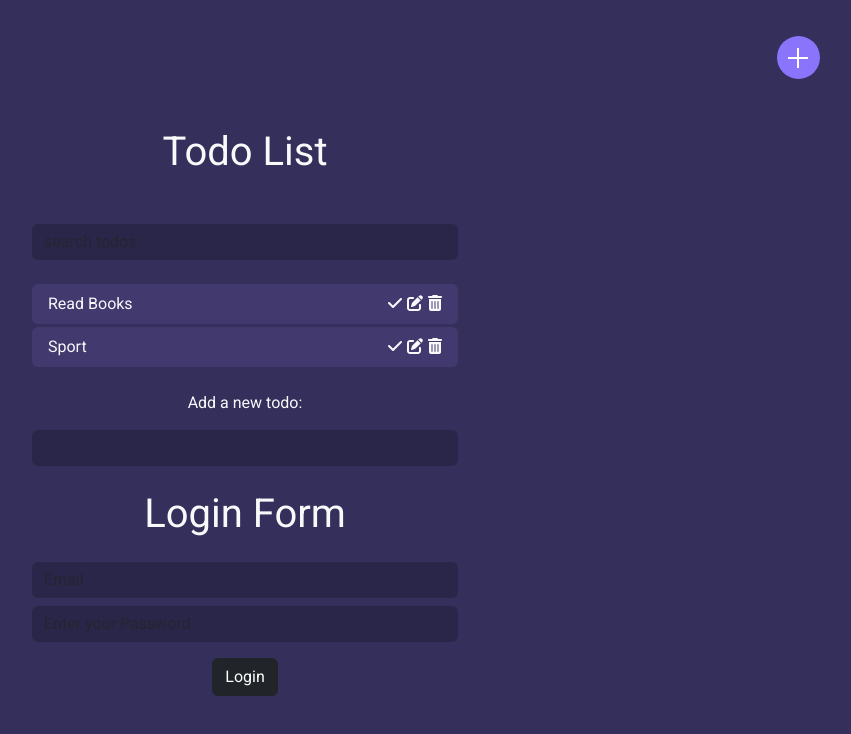
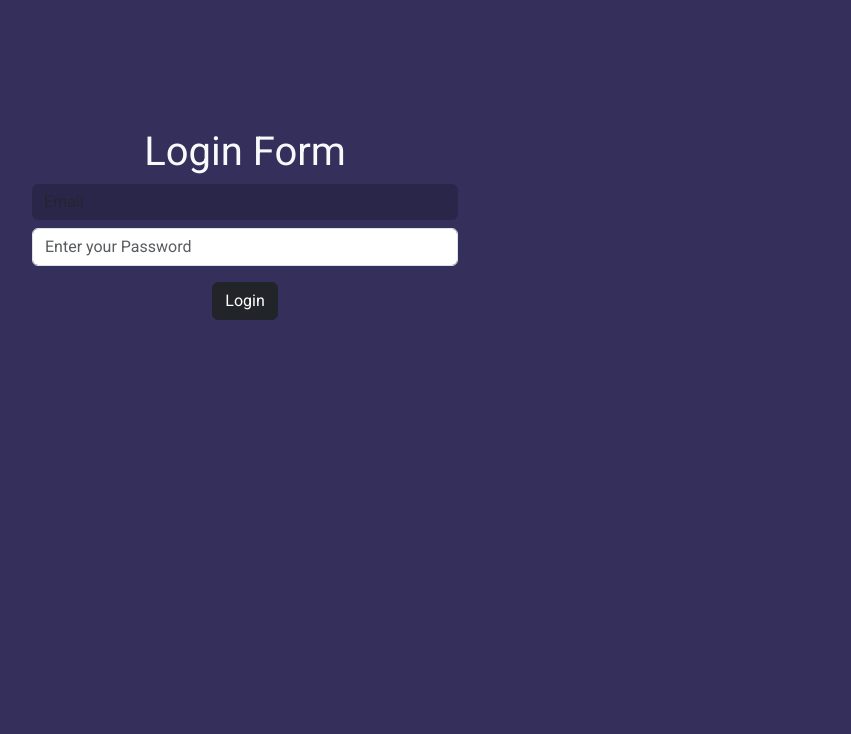
Before and after one commit to MdAmine/todo-app-2024, a React (Vite) app: page / in a window 1280 px wide. Shown: the top 734 px of the page, without its empty margins (395-1246 px from the left). Built offline with nearby package versions, Linux system fonts and the light colour scheme; the HTML template or start-up script is replaced by a standard one.

Commit message:
login-logout-Add-delete

```diff
--- a/src/App.tsx
+++ b/src/App.tsx
@@ -1,112 +1,24 @@
+import React, { useState } from 'react';
 import "bootstrap/dist/css/bootstrap.css";
-import FloatingButton from "./components/UI/FloatingButton";
-import { FontAwesomeIcon } from "@fortawesome/react-fontawesome";
-import {
-  faCheck,
-  faPenToSquare,
-  faTrashAlt,
-} from "@fortawesome/free-solid-svg-icons";
-import "./App.css";
+import Login from "./components/Login/Login";
+import Todolist from "./components/Todo/Todolist";
 
 function App() {
+  const [isLoggedIn, setIsLoggedIn] = useState(false);
+
+
+  const handleLogin = () => {
+    setIsLoggedIn(true);
+  };
+  const handleLogout=()=>{
+    setIsLoggedIn(false);
+  }
+
   return (
     <>
-      <div className="container">
-        <header className="text-center text-light my-4">
-          <h1 className="mb-5">Todo List</h1>
-          <input
-            type="text"
-            className="form-control m-auto"
-            name="search"
-            placeholder="search todos"
-          />
-        </header>
+      {!isLoggedIn && <Login onLogin={handleLogin} />}
 
-        <ul className="list-group todos mx-auto text-light">
-          <li
-            className={`list-group-item d-flex justify-content-between align-items-center`}
-          >
-            <span>Read Books</span>
-            <div>
-              <FontAwesomeIcon
-                style={{
-                  marginRight: "0.3em",
-                }}
-                icon={faCheck}
-                className="pointer"
-              />
-
-              <FontAwesomeIcon
-                style={{
-                  marginRight: "0.3em",
-                }}
-                icon={faPenToSquare}
-                className="pointer"
-              />
-              <FontAwesomeIcon icon={faTrashAlt} className="pointer" />
-            </div>
-          </li>
-        </ul>
-
-        <ul className="list-group todos mx-auto text-light">
-          <li
-            className={`list-group-item d-flex justify-content-between align-items-center`}
-          >
-            <span>Sport</span>
-            <div>
-              <FontAwesomeIcon
-                style={{
-                  marginRight: "0.3em",
-                }}
-                icon={faCheck}
-                className="pointer"
-              />
-
-              <FontAwesomeIcon
-                style={{
-                  marginRight: "0.3em",
-                }}
-                icon={faPenToSquare}
-                className="pointer"
-              />
-              <FontAwesomeIcon icon={faTrashAlt} className="pointer" />
-            </div>
-          </li>
-        </ul>
-
-        <form className="add text-center my-4">
-          <label htmlFor="add" className="add text-light">
-            Add a new todo:
-          </label>
-          <input
-            type="text"
-            className="form-control m-auto"
-            name="add"
-            id="add"
-          />
-        </form>
-
-        <form className="text-center my-4 text-light">
-          <h1 className="mb-4">Login Form</h1>
-          <input
-            type="text"
-            className={`form-control mb-2`}
-            id="email"
-            placeholder="Email"
-          />
-          <input
-            type="text"
-            className={`form-control mb-3`}
-            id="password"
-            placeholder="Enter your Password"
-          />
-          <button type="submit" className="btn btn-dark">
-            Login
-          </button>
-        </form>
-
-        <FloatingButton />
-      </div>
+      {isLoggedIn && <Todolist onLogout={handleLogout} />}
     </>
   );
 }
--- /dev/null
+++ b/src/components/Login/Login.tsx
@@ -0,0 +1,43 @@
+import React, { useState } from 'react';
+
+function Login({ onLogin }) {
+  const [email, setEmail] = useState('');
+  const [password, setPassword] = useState('');
+
+  const handleLogin = () => {
+    if (email.trim() !== '' && password.trim() !== '') {
+      onLogin();
+    } else {
+      alert('Please fill in both email and password fields.');
+    }
+  };
+
+  return (
+    <div className="container">
+      <div className="text-center my-4 text-light">
+        <h1>Login Form</h1>
+        <form>
+          <input
+            type="text"
+            className="form-control mb-2"
+            placeholder="Email"
+            value={email}
+            onChange={(e) => setEmail(e.target.value)}
+          />
+          <input
+            type="password"
+            className="form-control mb-3"
+            placeholder="Enter your Password"
+            value={password}
+            onChange={(e) => setPassword(e.target.value)}
+          />
+          <button type="button" className="btn btn-dark" onClick={handleLogin}>
+            Login
+          </button>
+        </form>
+      </div>
+    </div>
+  );
+}
+
+export default Login;
--- /dev/null
+++ b/src/components/Todo/TodoAdd.tsx
@@ -0,0 +1,39 @@
+import React, { useState } from "react";
+import "../../App.css";
+
+function TodoAdd({ onAdd }) {
+    const [newTodo, setNewTodo] = useState(""); // État local pour suivre le nouvel élément à ajouter
+
+    // Fonction pour gérer la soumission du formulaire d'ajout
+    const handleSubmit = (e) => {
+        e.preventDefault(); // Empêcher le comportement par défaut du formulaire
+
+        // Vérifier si le nouvel élément n'est pas vide
+        if (newTodo.trim() !== "") {
+            // Appeler la fonction onAdd pour ajouter le nouvel élément
+            onAdd(newTodo);
+            // Réinitialiser le champ de saisie
+            setNewTodo("");
+        }
+    };
+
+    return (
+        <div className="container">
+            <form className="add text-center my-4" onSubmit={handleSubmit}>
+                <label htmlFor="add" className="add text-light">
+                    Add a new todo:
+                </label>
+                <input
+                    type="text"
+                    className="form-control m-auto"
+                    name="add"
+                    id="add"
+                    value={newTodo}
+                    onChange={(e) => setNewTodo(e.target.value)}
+                />
+            </form>
+        </div>
+    );
+}
+
+export default TodoAdd;
--- /dev/null
+++ b/src/components/Todo/TodoItm.tsx
@@ -0,0 +1,46 @@
+import React from "react";
+import { FontAwesomeIcon } from "@fortawesome/react-fontawesome";
+import { faCheck, faPenToSquare, faTrashAlt } from "@fortawesome/free-solid-svg-icons";
+
+const TodoItm = (props) => {
+    // Fonction pour gérer la suppression de l'élément
+    const handleDelete = () => {
+        props.onDelete(props.item.id);
+    };
+
+    return (
+        <ul className="list-group todos mx-auto text-light">
+
+                <li
+                    className={`list-group-item d-flex justify-content-between align-items-center`}
+                >
+                    <span>{props.item.todo}</span>
+                    <div>
+                        <FontAwesomeIcon
+                            style={{
+                                marginRight: "0.3em",
+                            }}
+                            icon={faCheck}
+                            className="pointer"
+                        />
+
+                        <FontAwesomeIcon
+                            style={{
+                                marginRight: "0.3em",
+                            }}
+                            icon={faPenToSquare}
+                            className="pointer"
+                        />
+                        <FontAwesomeIcon
+                            icon={faTrashAlt}
+                            className="pointer"
+                            onClick={handleDelete}
+                        />
+                    </div>
+                </li>
+
+        </ul>
+    );
+}
+
+export default TodoItm;
--- /dev/null
+++ b/src/components/Todo/Todolist.tsx
@@ -0,0 +1,63 @@
+import React, { useState } from "react";
+import "../../App.css";
+import TodoAdd from "./TodoAdd";
+import TodoItm from "./TodoItm";
+
+function Todolist({onLogout}) {
+    const [todoItems, setTodoItems] = useState([
+        {
+            id: 1,
+            todo: "Faire la lessive",
+            completed: false
+        },
+        {
+            id: 2,
+            todo: "Faire les courses",
+            completed: true
+        },
+        {
+            id: 3,
+            todo: "Répondre aux e-mails",
+            completed: false
+        }
+    ]);
+    const handleDeleteTodo = (id) => {
+        const updatedItems = todoItems.filter(item => item.id !== id);
+        setTodoItems(updatedItems);//pose les ids qui sont different de (id)
+    };
+
+    // l' ajout
+    const handleAddTodo = (newTodo) => {
+        const newItem = {
+            id: todoItems.length + 1, // Générer un nouvel ID a partir de la longueur de ma lista
+            todo: newTodo,
+            completed: false
+        };
+        setTodoItems([...todoItems, newItem]);
+    };
+
+    return (
+        <div className="container">
+            <header className="text-center text-light my-4">
+                <h1 className="mb-5">Todo List</h1>
+                <button className="btn btn-danger" onClick={onLogout}>
+          Logout
+        </button>
+                <input
+                    type="text"
+                    className="form-control m-auto"
+                    name="search"
+                    placeholder="search todos"
+                />
+            </header>
+            {/* Affichage des éléments de la liste */}
+            {todoItems.map(item => (
+            <TodoItm key={item.id} item={item} onDelete={handleDeleteTodo} />
+))}
+
+            <TodoAdd onAdd={handleAddTodo} /> {/* Passer la fonction handleAddTodo au composant TodoAdd */}
+        </div>
+    );
+}
+
+export default Todolist;
```
Also changed, not shown: 1 other file (tests, documents, lock files or other folders).
